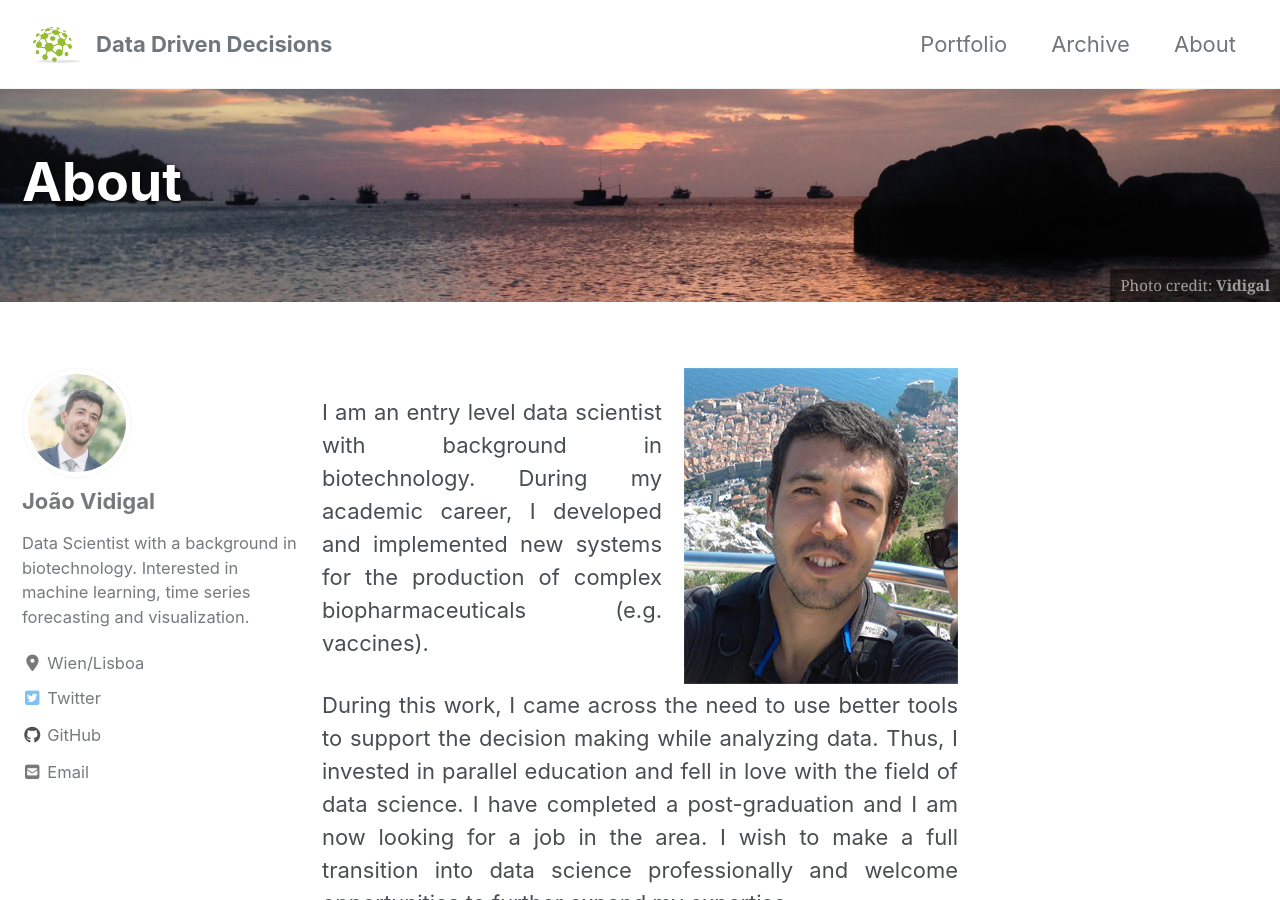
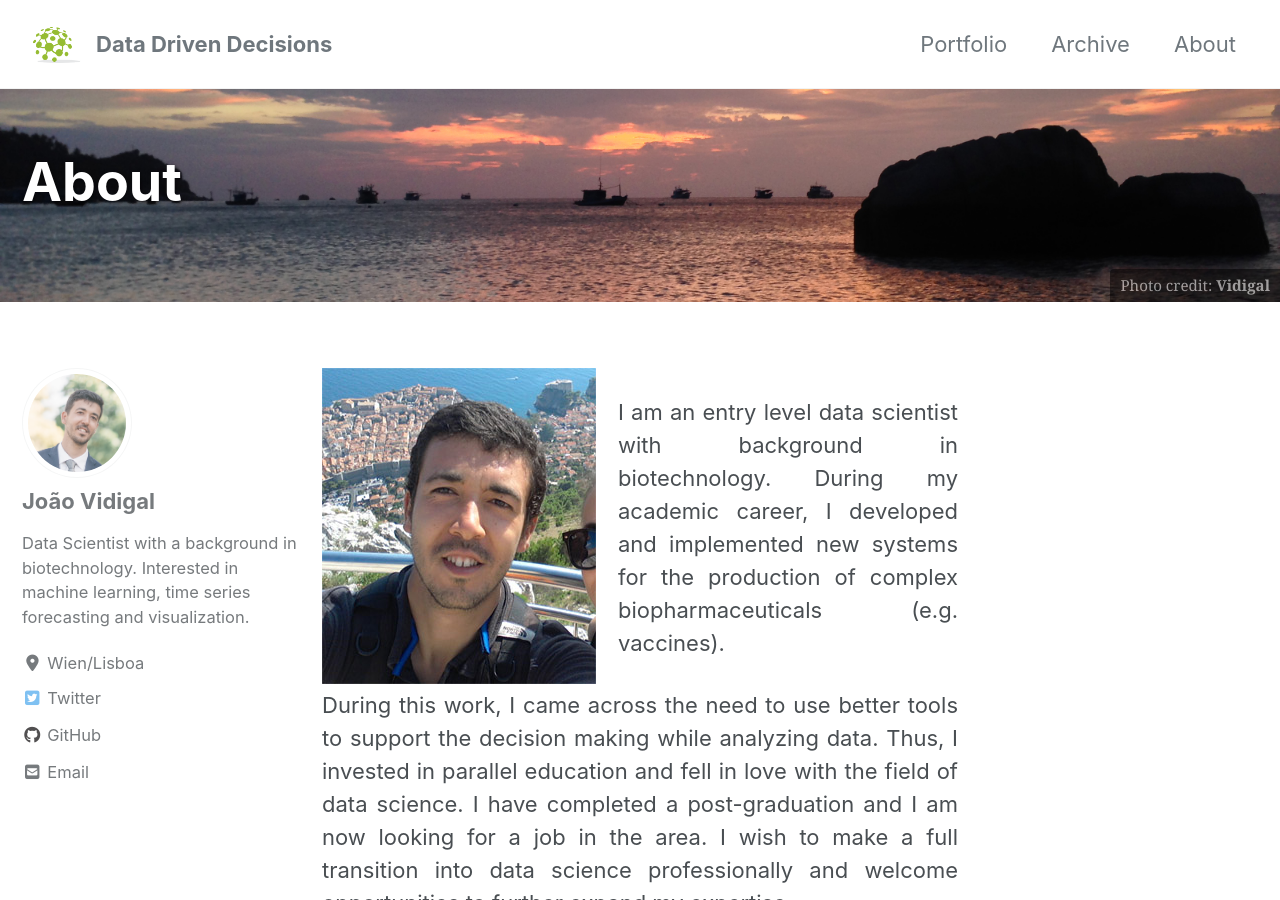
Before and after one commit to vidigaljoao/vidigaljoao.github.io, a Jekyll site: the page built from _pages/about.md, in a window 1280 px wide and 900 px high. Built offline with Jekyll 4.4.1, drawn with Linux system fonts in a browser that asks for light colours; cached includes are drawn as plain includes; nearby versions of some CDN libraries.

Commit message:
change layout

```diff
--- a/_pages/about.md
+++ b/_pages/about.md
@@ -6,7 +6,7 @@
   caption: "Photo credit: **Vidigal**"
 excerpt: #"Some projects concerning data science."
 ---
-![JV in Dubrovnik]({{ site.url }}{{ site.baseurl }}/images/jv_dub.jpg){: .align-right}
+![JV in Dubrovnik]({{ site.url }}{{ site.baseurl }}/images/jv_dub.jpg){: .align-left}
 <p style='text-align: justify;'> I am an entry level data scientist with background in biotechnology.
 During my academic career, I developed and implemented new systems for the production of complex biopharmaceuticals (e.g. vaccines). </p>
 
```
